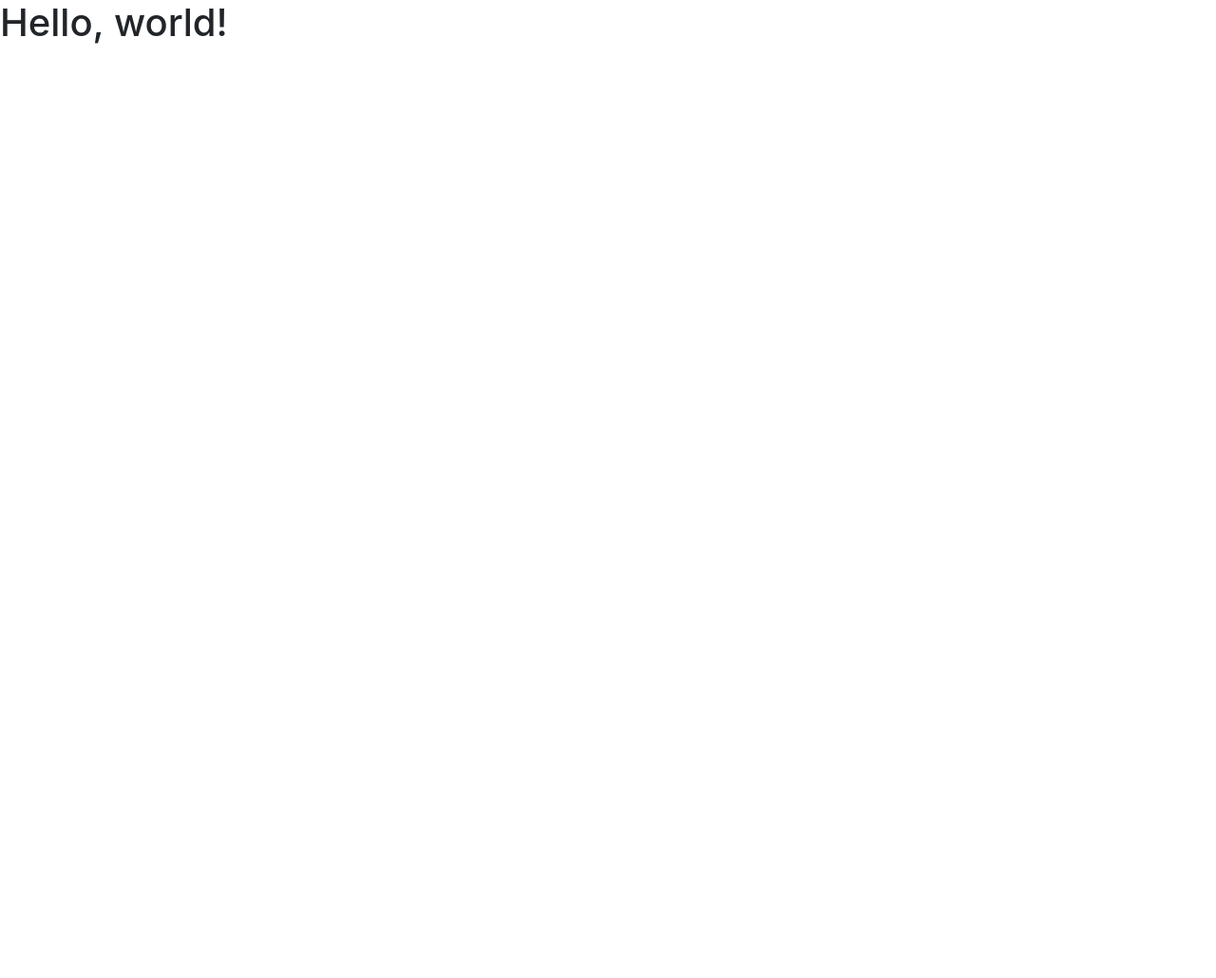
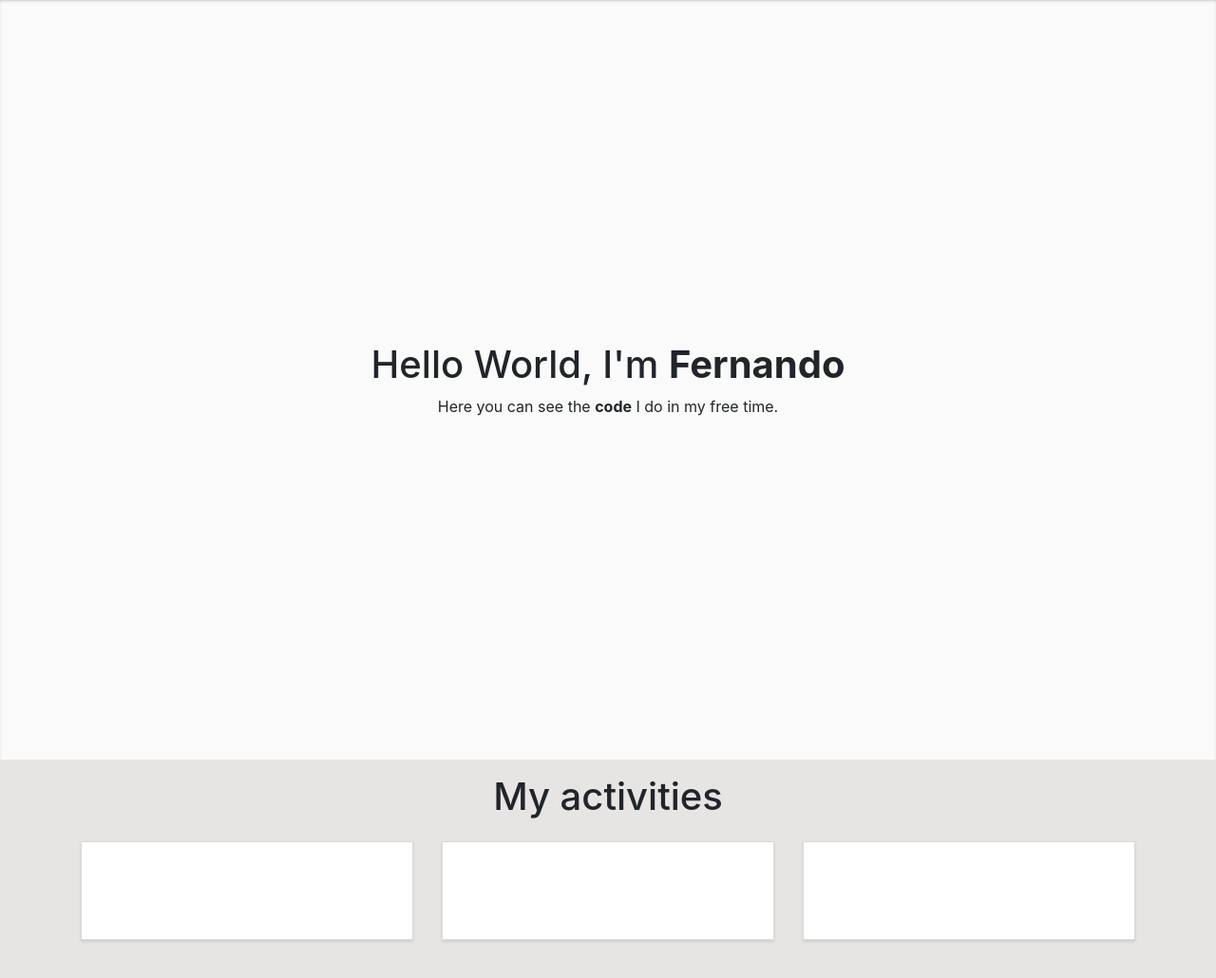
Before and after one commit to MrFrezza/mrfrezza.github.io, a plain HTML site: page index.html in a window 1280 px wide. Shown: the top 1030 px of the page at 95% size. Before the commit the page ends 800 px from the top, so only its background shows below. Drawn offline with nearby package versions, Linux system fonts and the light colour scheme.

Commit message:
Boa parte da estrutura já está pronta, falta o conteúdo

```diff
--- a/index.html
+++ b/index.html
@@ -6,17 +6,66 @@
     <head>
         <meta charset="utf-8">
         <meta http-equiv="X-UA-Compatible" content="IE=edge">
-        <title></title>
+        <title>Hello code</title>
         <meta name="description" content="">
         <meta name="viewport" content="width=device-width, initial-scale=1">
         <link rel="stylesheet" href="https://stackpath.bootstrapcdn.com/bootstrap/4.3.1/css/bootstrap.min.css" integrity="sha384-ggOyR0iXCbMQv3Xipma34MD+dH/1fQ784/j6cY/iJTQUOhcWr7x9JvoRxT2MZw1T" crossorigin="anonymous">
+        <link rel="stylesheet" href="style/estilo.css">
 
   </head>
     <body>
         <!--[if lt IE 7]>
             <p class="browsehappy">You are using an <strong>outdated</strong> browser. Please <a href="#">upgrade your browser</a> to improve your experience.</p>
         <![endif]-->
-        <h1>Hello, world!</h1>
+
+
+        <div class="container-fluid h-100" id="fundo">
+
+            <!-- Primeira PARTE -->
+            <div class="row align-items-center h-100 cabecalho">
+                <!-- <div class="col-4 col-5-large col-12-medium">
+                    <div ></div>
+                    <img src="images/img_rosto.jpg">
+                </div> -->
+
+                <div class="col-8 col-7-large col-12-medium mx-auto">
+                    <header>
+                        <h1>Hello World, I'm <strong>Fernando</strong></h1>
+                    </header>
+                    <p>Here you can see the <b>code</b> I do in my free time.</p>
+                </div>
+            </div>
+
+            <!-- Segunda PARTE -->
+            <div class="row h-100" id="parte_um">
+                <div class="container">
+                        <div class="row">
+                            <div class="col-12">
+                                <header>
+                                    <h1>My activities</h1>
+                                </header>
+                            </div>
+
+
+                        </div>
+
+                        <div class="row aln-center" id="conteudo">
+                            <div class="col-4 col-6-medium col-12-small">
+                                <div class="box style1"></div>
+                            </div>
+                            <div class="col-4 col-6-medium col-12-small">
+                                <div class="box style1"></div>
+                            </div>
+                            <div class="col-4 col-6-medium col-12-small">
+                                <div class="box style1"></div>
+                            </div>
+                        </div>
+
+                </div>
+
+            </div>
+
+        </div>
 
 
         <script src="https://code.jquery.com/jquery-3.3.1.slim.min.js" integrity="sha384-q8i/X+965DzO0rT7abK41JStQIAqVgRVzpbzo5smXKp4YfRvH+8abtTE1Pi6jizo" crossorigin="anonymous"></script>
--- /dev/null
+++ b/style/estilo.css
@@ -0,0 +1,37 @@
+html,body {
+    height: 100%;
+    /* background-color: #4696e5; */
+}
+
+header {
+    margin-top: 15px;
+}
+
+#fundo {
+    background-color: #333333;
+}
+
+.cabecalho {
+    background-color: #fafafa;
+    text-align: center;
+    box-shadow: inset 0px 1px 0px 0px rgba(0, 0, 0, 0.05), inset 0px 2px 3px 0px rgba(0, 0, 0, 0.1);
+}
+
+#parte_um{
+    background-color: rgb(231, 228, 228);
+    text-align: center;
+}
+
+.box.style1{
+    padding: 3em 2em 3.5em 2em;
+}
+
+.box{
+    background-color: #ffffff;
+    box-shadow: inset 0px 0px 0px 1px rgba(0, 0, 0, 0.15), 0px 2px 3px 0px rgba(0, 0, 0, 0.1);
+    text-align: center;
+}
+
+#conteudo{
+    margin-top: 15px;
+}
```
Also changed, not shown: images/img_rosto.jpg (added).
